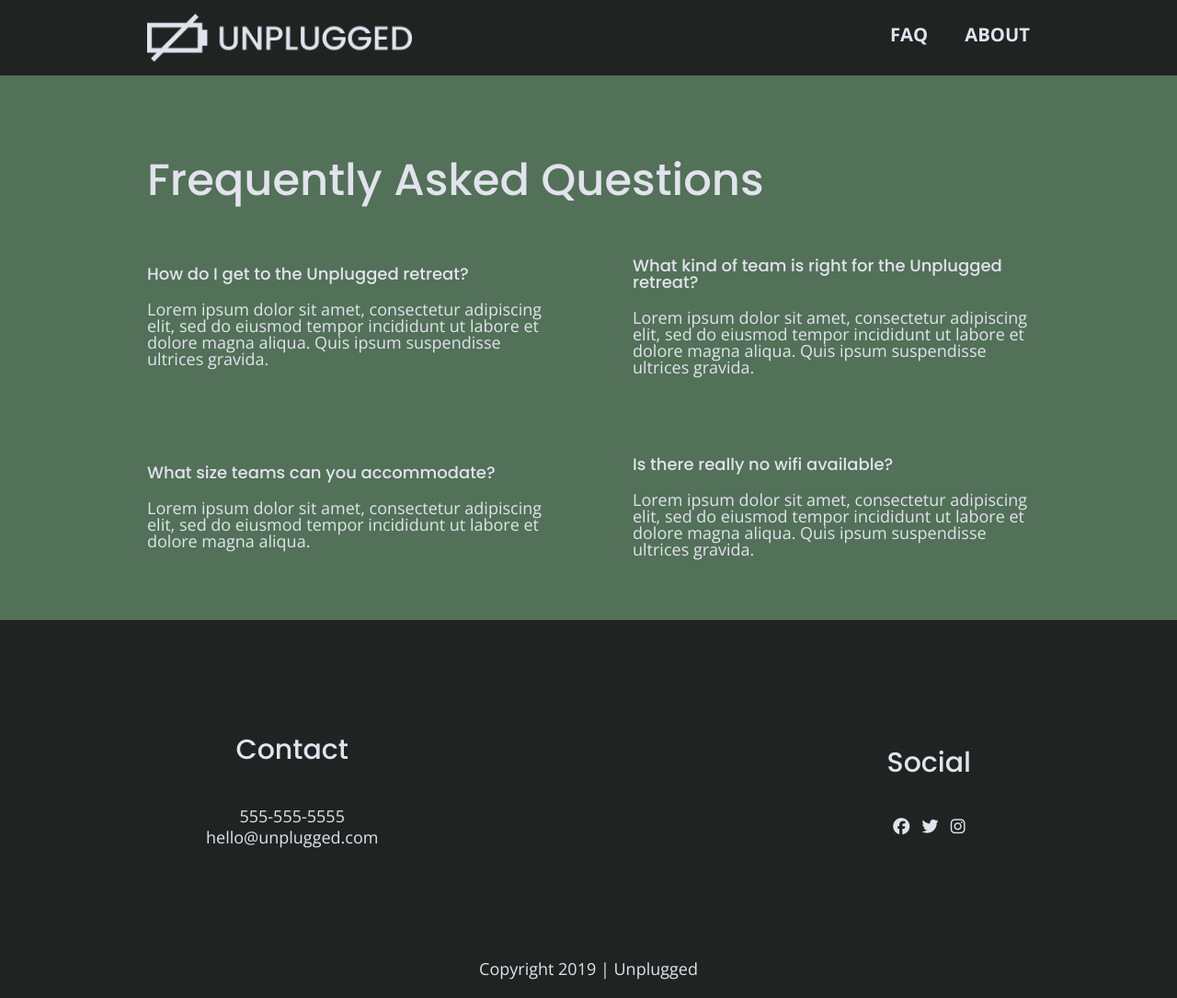
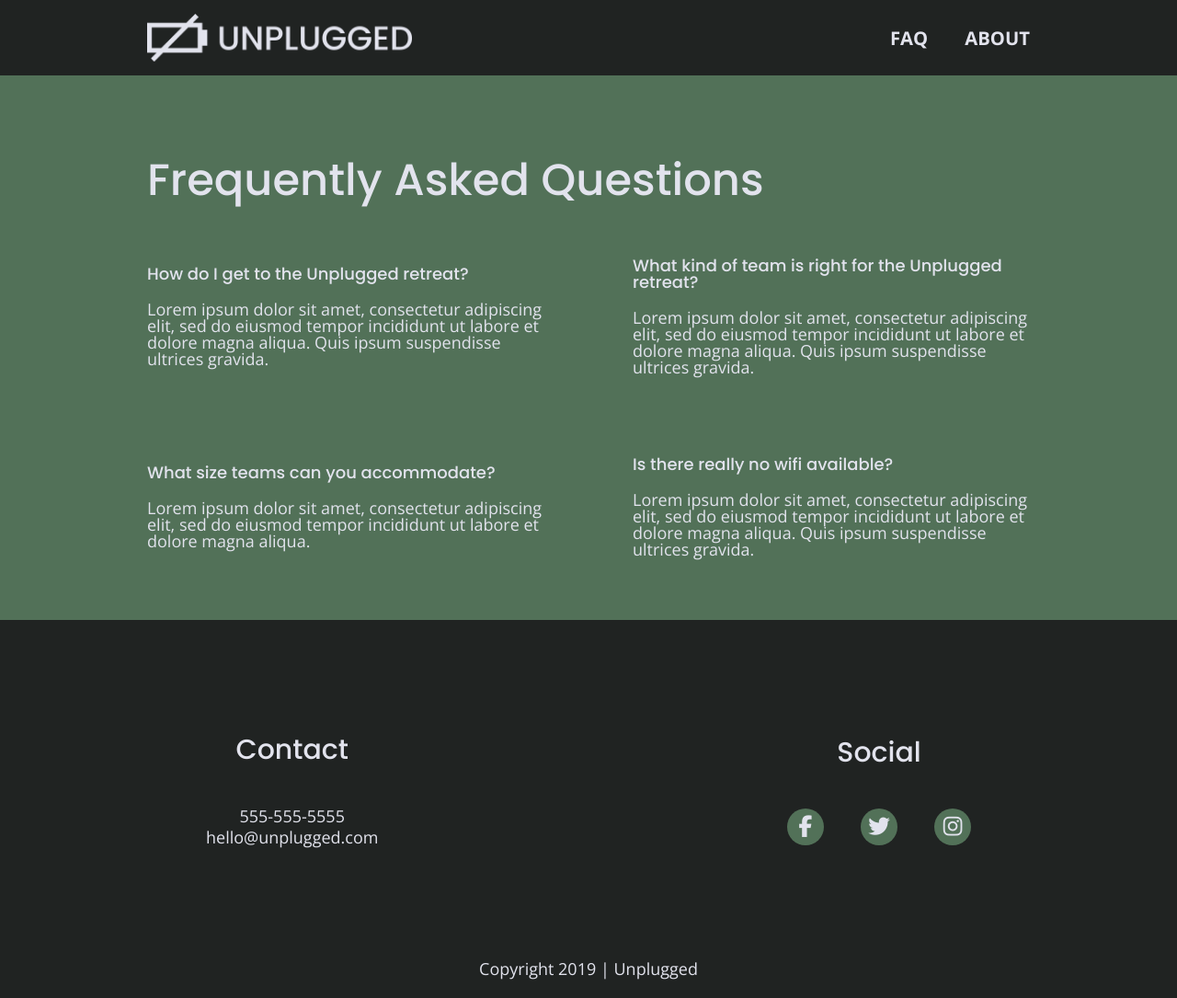
Before and after one commit to cemathis96/unplugged-retreat, a website: page faq/index.html in a window 1280 px wide. Shown: the whole page at 92% size. Drawn offline with nearby package versions, Linux system fonts and the light colour scheme.

Commit message:
Made final social icon adjustments and navigation adjustments

```diff
--- a/css/main.css
+++ b/css/main.css
@@ -104,6 +104,8 @@ body {
 ul,
 ol {
   list-style-type: none;
+  margin: 0;
+  padding: 0;
 }
 
 a {
@@ -196,13 +198,6 @@ header nav {
   flex-flow: row wrap;
 }
 
-header nav ul {
-  width: 100%;
-  display: flex;
-  justify-content: space-around;
-  padding-left: 0%;
-}
-
 header nav ul li {
   font-size: 1.125em;
 }
@@ -232,9 +227,17 @@ footer .social-icons {
 }
 
 footer .social-icons p {
+  background-color: #527158;
+  border-radius: 50%;
+  width: 40px;
+  height: 40px;
   display: flex;
   justify-content: center;
   align-items: center;
+}
+
+footer .social-icons p i {
+  font-size: 1.3125em;
 }
 
 footer .copyright {
@@ -325,6 +328,11 @@ input[type=button] {
   flex-flow: row wrap;
 }
 
+.features i {
+  font-size: 3.75em;
+  margin-bottom: 40px;
+}
+
 .features p {
   text-align: center;
   margin: 0;
@@ -384,7 +392,9 @@ input[type=button] {
 }
 
 header nav ul {
-  margin: -2px 0 6px 0;
+  width: 100%;
+  display: flex;
+  justify-content: space-around;
 }
 
 .contact-content p {
@@ -553,10 +563,6 @@ header nav ul {
     justify-content: space-between;
   }
 
-  header nav ul li {
-    padding-right: 40px;
-  }
-
   .header-divider {
     display: none;
   }
@@ -640,6 +646,11 @@ header nav ul {
     align-items: center;
     flex-direction: row;
   }
+
+  footer .social-icons {
+    width: 12.5em;
+    justify-content: space-between;
+}
 
   footer .contact {
     margin-bottom: 0;
--- a/faq/index.html
+++ b/faq/index.html
@@ -102,7 +102,7 @@
           <h4>Social</h4>
           <div class="social-icons">
             <p class="fontawesome-icon">
-              <i class="fab fa-facebook"></i>
+              <i class="fab fa-facebook-f"></i>
             </p>
             <p class="fontawesome-icon">
               <i class="fab fa-twitter"></i>
```
Also changed, not shown: about/index.html (+1 -1 lines), index.html (+1 -1 lines).
